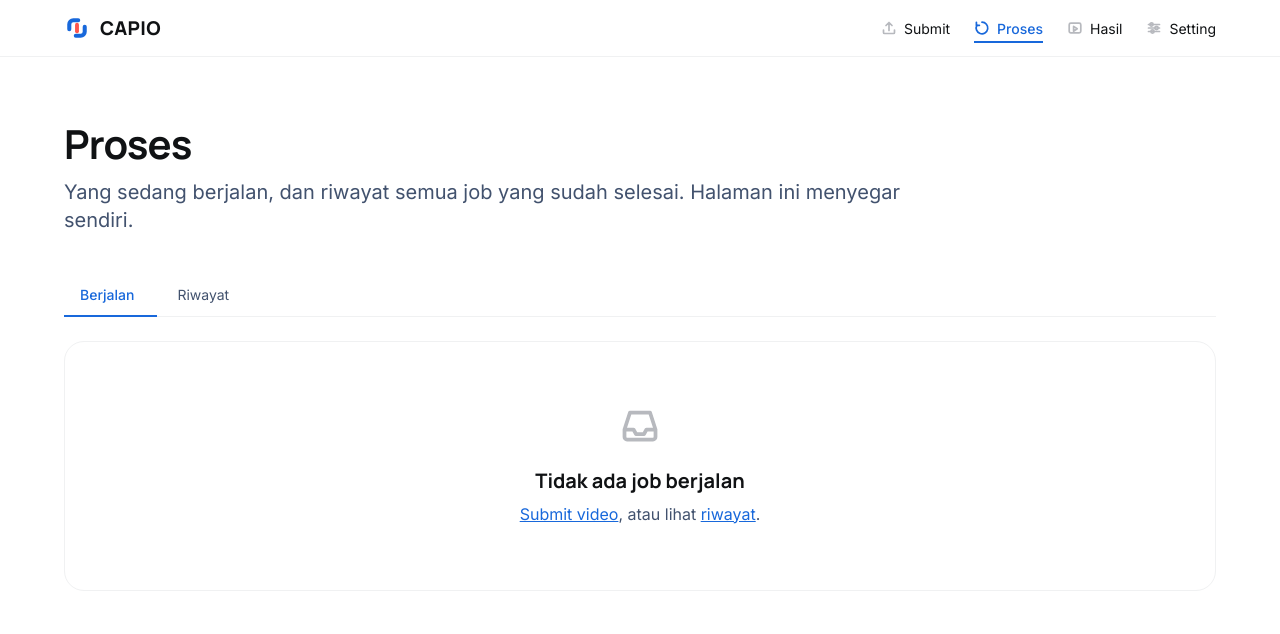
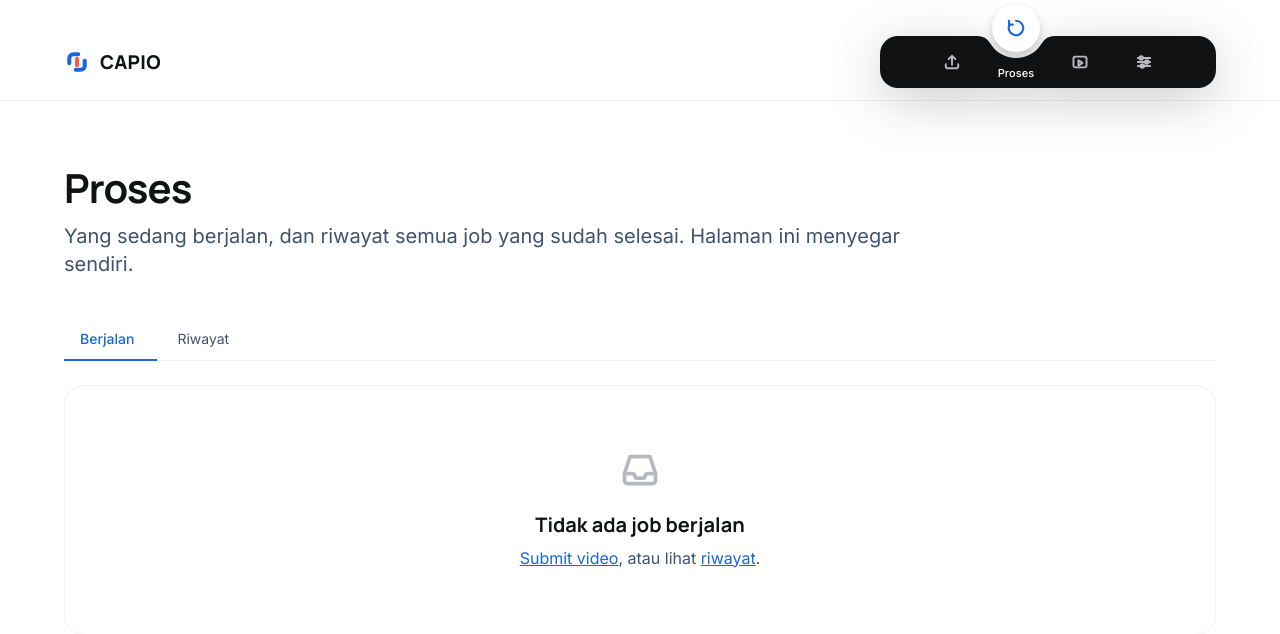
Before and after one commit to dataagentiv-gif/agentiv-capio, a FastAPI app: page /process in a window 1280 px wide. Shown: the top 634 px of the page. Run offline with FastAPI, Linux system fonts and the light colour scheme; data that the repository does not hold is empty; parts of the project's set-up code (start-up, migrations or seed data) failed here and were passed over.

Commit message:
feat(ui): nav jadi dock gelap dengan lekukan di bawah item aktif
Mengikuti referensi "liquid navigation": item yang sedang dibuka diangkat ke
lingkaran putih yang menyembul di atas dock, dan docknya melekuk mengikuti
lingkaran itu.

Lekukannya digambar sebagai SATU path SVG, bukan ditumpuk dari beberapa
lingkaran atau dilubangi dengan mask. Alasannya sudut pertemuan: tepi datar
dock dan lingkaran lekukan harus menyambung mulus, dan sebagai bentuk
terpisah yang ditumpuk, di titik potongnya selalu tersisa sudut lancip —
persis di bagian yang paling diperhatikan mata. Lengkung penyambungnya
menyinggung tepi atas sekaligus menyinggung lingkaran lekukan dari luar,
jadi jarak antar pusat = R + r dan sisanya Pythagoras.

Pusat lekukan diangkat ke ATAS tepi dock. Tanpa itu lekukan dan lingkarannya
sepusat, jadi lingkaran sebesar apa pun selalu menggali dock sedalam
jari-jarinya sendiri — dan lingkaran sebesar referensi akan membelah dock
jadi dua. Diangkat, keduanya bisa dipilih terpisah: lingkaran besar,
lekukan dangkal.

Ukurannya hidup sebagai custom property dan JS membacanya balik, jadi media
query cukup mengubah angkanya di satu tempat. Ditulis dua kali — sekali di
CSS untuk lingkaran, sekali di JS untuk lekukan — keduanya pasti berbeda
suatu saat, dan gejalanya lingkaran yang tidak duduk pas di lekukannya.

Tanpa animasi geser, dan itu disengaja: tiap item memuat halaman baru, jadi
lekukannya sudah berada di tempat yang benar begitu halaman berikutnya
tampil. Animasi apa pun di sini tidak akan pernah sempat terlihat.

Dua hal yang cuma ketahuan setelah hasilnya difoto dan dilihat:

- Label item aktif tertimbun docknya sendiri. .dock-bg diposisikan absolut
  sehingga melukis di atas semua elemen yang tidak diposisikan, dan <a> yang
  aktif sempat dibuat `position: static`. Gejalanya persis seperti label yang
  tidak pernah dirender — tidak ada error, tidak ada yang hilang dari DOM.
- Padding dock terlalu mepet. Lekukan item pertama dan terakhir melebar
  sampai ~39px dari pusatnya, dan begitu menyentuh lengkung sudut dock,
  keduanya saling makan.

Kalau JS mati, CSS memberi latar pil biasa — navigasinya tetap terbaca dan
bisa dipakai, cuma tanpa lekukannya.

Co-Authored-By: Claude Opus 5 <noreply@anthropic.com>

```diff
--- a/web/static/app.js
+++ b/web/static/app.js
@@ -117,6 +117,77 @@ function idJob(id) {
           >${esc(String(id).slice(0, 8))}</button>`;
 }
 
+// Lekukan dock digambar sebagai SATU path SVG, bukan ditumpuk dari beberapa
+// lingkaran atau dilubangi dengan mask. Alasannya sudut pertemuan: tepi datar
+// dock dan lingkaran lekukannya harus MENYAMBUNG mulus, dan kalau keduanya
+// ditumpuk sebagai bentuk terpisah, di titik potongnya selalu tersisa sudut
+// lancip — persis di bagian yang paling diperhatikan mata.
+//
+// Digambar sekali saat halaman dimuat, tanpa animasi geser: tiap item nav
+// memuat halaman baru, jadi lekukannya sudah berada di tempat yang benar
+// begitu halaman berikutnya tampil. Animasi apa pun di sini tidak akan pernah
+// sempat terlihat.
+(function dock() {
+  const el = document.getElementById('dock');
+  const aktif = el?.querySelector('a.on');
+  const path = el?.querySelector('.dock-bg path');
+  if (!el || !aktif || !path) return;
+
+  function gambar() {
+    const gaya = getComputedStyle(el);
+    const px = (n) => parseFloat(gaya.getPropertyValue(n));
+    const R = px('--lekuk'), r = px('--sambung'), Rb = px('--sudut');
+    const k = px('--angkat');
+    const kotak = el.getBoundingClientRect();
+    const W = Math.round(kotak.width), H = Math.round(kotak.height);
+    if (!W || !H || !R || !r) return;
+
+    // Pusat lekukan ada di (cx, -k) — DI ATAS tepi dock. Lengkung penyambung
+    // menyinggung tepi atas dari bawah (pusatnya di y = r) dan menyinggung
+    // lingkaran lekukan dari luar, jadi jarak antar pusatnya = R + r. Sisanya
+    // Pythagoras dengan beda tinggi (r + k).
+    const d = Math.sqrt((R + r) ** 2 - (r + k) ** 2);
+    // Dijepit supaya lekukan tidak pernah memakan sudut dock. Dengan padding
+    // yang sekarang ini tidak pernah aktif, tapi cukup satu label yang lebih
+    // pendek untuk membuatnya perlu — dan gejalanya path yang saling silang,
+    // bukan pergeseran kecil yang bisa diabaikan.
+    const pusat = aktif.offsetLeft + aktif.offsetWidth / 2;
+    const cx = Math.min(Math.max(pusat, Rb + d), W - Rb - d);
+    const ty = -k + R * (r + k) / (R + r);
+    const tx = (arah) => cx + arah * R * d / (R + r);
+    const n = (v) => v.toFixed(1);
+
+    // Lingkaran mengikuti pergeseran jepitan, bukan dipusatkan sendiri —
+    // supaya ia dan lekukannya tidak mungkin berbeda tempat.
+    el.style.setProperty('--geser', `${n(cx - pusat)}px`);
+    el.querySelector('.dock-bg').setAttribute('viewBox', `0 0 ${W} ${H}`);
+    path.setAttribute('d', [
+      `M${Rb} 0`,
+      `H${n(cx - d)}`,
+      `A${r} ${r} 0 0 1 ${n(tx(-1))} ${n(ty)}`,
+      `A${R} ${R} 0 0 0 ${n(tx(1))} ${n(ty)}`,
+      `A${r} ${r} 0 0 1 ${n(cx + d)} 0`,
+      `H${W - Rb}`,
+      `A${Rb} ${Rb} 0 0 1 ${W} ${Rb}`,
+      `V${H - Rb}`,
+      `A${Rb} ${Rb} 0 0 1 ${W - Rb} ${H}`,
+      `H${Rb}`,
+      `A${Rb} ${Rb} 0 0 1 0 ${H - Rb}`,
+      `V${Rb}`,
+      `A${Rb} ${Rb} 0 0 1 ${Rb} 0`,
+      'Z',
+    ].join(' '));
+    el.classList.add('digambar');
+  }
+
+  gambar();
+  addEventListener('resize', gambar);
+  // Font web mengubah lebar label setelah halaman terlanjur tergambar, dan itu
+  // menggeser pusat item aktif beberapa piksel — cukup untuk membuat lingkaran
+  // terlihat tidak duduk pas di lekukannya.
+  document.fonts?.ready.then(gambar);
+})();
+
 // Menyalin id dipasang sekali di sini, bukan per halaman: dua halaman memakai
 // tombol yang sama, dan dua salinan penanganan klik akan lambat laun berbeda.
 document.addEventListener('click', async (e) => {
--- a/web/static/style.css
+++ b/web/static/style.css
@@ -89,8 +89,9 @@ a { color: var(--color-action); }
 .nav-inner {
   max-width: var(--page-max);
   margin: 0 auto;
-  height: 56px;
-  padding: 0 24px;
+  /* Atasnya jauh lebih lega dari bawahnya: lingkaran item aktif menyembul ke
+     luar dock, dan tanpa ruang itu ia terpotong tepi nav. */
+  padding: 36px 24px 12px;
   display: flex;
   align-items: center;
   gap: 32px;
@@ -115,29 +116,135 @@ a { color: var(--color-action); }
    bidang gelap, jadi tanpa ini ia terlihat menempel ke wordmark. */
 .brand .mark { margin-right: 1px; }
 
-.nav-links { margin-left: auto; display: flex; gap: 24px; }
+/* ---------- Dock navigasi ----------
+   Item aktif diangkat ke lingkaran putih yang menyembul di atas dock, dan
+   docknya melekuk mengikuti lingkaran itu.
 
-.nav-links a {
-  display: inline-flex;
-  align-items: center;
-  gap: 7px;
-  font-size: 14px;
-  font-weight: 400;
-  color: var(--color-ink);
-  text-decoration: none;
-  padding: 4px 0;
+   Ukurannya ditulis SEBAGAI CUSTOM PROPERTY karena app.js membacanya balik
+   untuk menggambar path-nya. Kalau angkanya ditulis dua kali — sekali di sini
+   untuk lingkaran, sekali di JS untuk lekukan — keduanya pasti berbeda suatu
+   saat, dan gejalanya lingkaran yang tidak duduk pas di lekukannya. */
+.dock {
+  --tinggi: 52px;
+  --lekuk: 30px;     /* jari-jari lekukan */
+  /* Pusat lekukan diangkat ke ATAS tepi dock. Tanpa ini lekukan dan
+     lingkarannya sepusat di y=0, jadi lingkaran sebesar apa pun selalu
+     menggali dock sedalam jari-jarinya sendiri — dan lingkaran sebesar
+     referensi akan membelah dock jadi dua. Diangkat, keduanya bisa dipilih
+     terpisah: lingkaran besar, lekukan dangkal. */
+  --angkat: 8px;
+  --sambung: 15px;   /* lengkung penyambung antara tepi datar dan lekukan */
+  --sudut: 18px;     /* sudut dock */
+  --sela: 6px;       /* jarak lingkaran ke tepi lekukan */
+  --item: 64px;
+
+  position: relative;
+  margin-left: auto;
+  display: flex;
+  height: var(--tinggi);
+  /* Bukan sekadar ruang napas. Lekukan item PERTAMA dan TERAKHIR melebar
+     sampai ~39px dari pusatnya, dan begitu ia mencapai lengkung sudut dock,
+     bentuknya mulai saling makan. Padding inilah yang menjauhkannya. */
+  padding: 0 40px;
+  /* Latar pil biasa sebagai cadangan kalau JS tidak jalan. Begitu path-nya
+     tergambar, app.js menambah kelas `digambar` dan latar ini dilepas —
+     kalau tidak, lekukannya tertutup kembali oleh kotak ini. */
+  background: var(--surface-dark);
+  border-radius: var(--sudut);
+  box-shadow: 0 12px 26px rgba(16, 18, 20, .22);
 }
 
-.nav-links .ic { color: var(--color-ash); transition: color .15s; }
-.nav-links a:hover .ic, .nav-links a.active .ic { color: var(--color-action); }
+.dock.digambar { background: none; box-shadow: none; }
 
-.nav-links a:hover { color: var(--color-action); }
+.dock-bg {
+  position: absolute;
+  inset: 0;
+  width: 100%;
+  height: 100%;
+  /* Lekukan menyentuh y=0, dan tanpa ini bayangannya terpotong tepi viewBox. */
+  overflow: visible;
+  filter: drop-shadow(0 12px 26px rgba(16, 18, 20, .22));
+}
 
-.nav-links a.active {
+.dock-bg path { fill: var(--surface-dark); }
+
+.dock a {
+  position: relative;
+  /* Wajib, dan bukan sekadar kehati-hatian: .dock-bg diposisikan absolut, jadi
+     ia melukis di atas semua elemen yang tidak diposisikan. Tanpa ini label
+     item aktif tertimbun docknya sendiri — terlihat persis seperti label yang
+     tidak pernah dirender. */
+  z-index: 1;
+  width: var(--item);
+  display: flex;
+  flex-direction: column;
+  align-items: center;
+  justify-content: center;
+  gap: 5px;
+  text-decoration: none;
+  color: var(--color-ash);
+}
+
+.dock .ikon {
+  display: grid;
+  place-items: center;
+  width: 34px;
+  height: 34px;
+  border-radius: var(--radius-full);
+  transition: background .15s, color .15s;
+}
+
+.dock .ic { display: block; width: 18px; height: 18px; }
+
+/* Label hanya untuk item aktif — persis seperti referensinya. Empat label
+   sekaligus di dock selebar ini akan berdesakan, dan yang ingin dibaca cuma
+   satu: yang sedang dibuka. */
+.dock .lbl {
+  font-size: 11px;
+  font-weight: 500;
+  letter-spacing: .01em;
+  color: var(--color-white);
+  display: none;
+}
+
+.dock a:hover .ikon { background: rgba(255, 255, 255, .1); color: var(--color-white); }
+
+.dock a:focus-visible { outline: none; }
+.dock a:focus-visible .ikon {
+  outline: 2px solid var(--color-white);
+  outline-offset: 2px;
+}
+
+/* --- item aktif --- */
+
+.dock a.on {
+  /* Lingkaran keluar dari alur biasa, jadi yang tersisa di dalam dock cuma
+     labelnya — dan itu duduk di bawah lekukan, bukan di tengah dock. */
+  justify-content: flex-end;
+  padding-bottom: 7px;
+}
+
+.dock a.on .lbl { display: block; }
+
+.dock a.on .ikon {
+  position: absolute;
+  /* Dipusatkan ke itemnya sendiri, DITAMBAH pergeseran yang sama dengan yang
+     dipakai menggambar lekukan. --geser hampir selalu nol; ia baru berisi saat
+     lekukan terpaksa dijepit menjauhi sudut dock, dan di saat itulah lingkaran
+     harus ikut bergeser — kalau tidak, ia berhenti duduk di lekukannya. */
+  left: calc(50% + var(--geser, 0px));
+  top: calc(-1 * var(--angkat));
+  transform: translate(-50%, -50%);
+  width: calc((var(--lekuk) - var(--sela)) * 2);
+  height: calc((var(--lekuk) - var(--sela)) * 2);
+  background: var(--surface-canvas);
   color: var(--color-action);
-  font-weight: 500;
-  box-shadow: inset 0 -2px 0 var(--color-action);
+  box-shadow: 0 4px 10px rgba(16, 18, 20, .18);
 }
+
+.dock a.on:hover .ikon { background: var(--surface-canvas); }
+
+.dock a.on .ic { width: 20px; height: 20px; }
 
 /* ---------- Layout ---------- */
 
@@ -859,6 +966,18 @@ select:focus {
 }
 
 @media (max-width: 640px) {
+  /* Dock dikecilkan lewat custom property-nya sendiri, bukan lewat aturan
+     terpisah: app.js membaca angka yang sama untuk menggambar lekukannya, jadi
+     mengubahnya di satu tempat sudah cukup. */
+  .dock {
+    --tinggi: 48px; --lekuk: 26px; --angkat: 7px;
+    --sambung: 12px; --sudut: 16px; --item: 54px;
+    padding: 0 34px;
+  }
+  .nav-inner { padding: 30px 14px 10px; gap: 12px; }
+  /* Wordmark dilepas lebih dulu, bukan docknya: nama app sudah ada di title
+     bar, sementara dock adalah satu-satunya cara pindah halaman. */
+  .brand-name { display: none; }
   main { padding: 40px 16px 64px; }
   h1.display { font-size: 32px; }
   .lede { font-size: 16px; }
--- a/web/templates/_layout.html
+++ b/web/templates/_layout.html
@@ -54,7 +54,7 @@
   </defs>
 </svg>
 
-<nav class="nav">
+<header class="nav">
   <div class="nav-inner">
     <a class="brand" href="/">
       {# Simbol CAPIO: dua kurung yang saling mengunci membentuk bingkai
@@ -70,14 +70,28 @@
       </svg>
       <span class="brand-name">CAPIO</span>
     </a>
-    <div class="nav-links">
-      <a href="/"         class="{% if page == 'submit'   %}active{% endif %}"><svg class="ic" width="16" height="16" viewBox="0 0 16 16" aria-hidden="true"><use href="#i-submit"/></svg>Submit</a>
-      <a href="/process"  class="{% if page == 'process'  %}active{% endif %}"><svg class="ic" width="16" height="16" viewBox="0 0 16 16" aria-hidden="true"><use href="#i-process"/></svg>Proses</a>
-      <a href="/results"  class="{% if page == 'results'  %}active{% endif %}"><svg class="ic" width="16" height="16" viewBox="0 0 16 16" aria-hidden="true"><use href="#i-results"/></svg>Hasil</a>
-      <a href="/settings" class="{% if page == 'settings' %}active{% endif %}"><svg class="ic" width="16" height="16" viewBox="0 0 16 16" aria-hidden="true"><use href="#i-settings"/></svg>Setting</a>
-    </div>
+    {# Dock gelap dengan lekukan di bawah item aktif. Bentuk docknya digambar
+       satu path SVG oleh app.js; kalau JS mati, CSS memberi latar pil biasa
+       sehingga navigasinya tetap terbaca dan bisa dipakai — cuma tanpa
+       lekukannya. #}
+    <nav class="dock" id="dock" aria-label="Navigasi utama">
+      <svg class="dock-bg" aria-hidden="true"><path d=""/></svg>
+      {% set menu = [
+        ('/',         'submit',   'i-submit',   'Submit'),
+        ('/process',  'process',  'i-process',  'Proses'),
+        ('/results',  'results',  'i-results',  'Hasil'),
+        ('/settings', 'settings', 'i-settings', 'Setting'),
+      ] %}
+      {% for href, kunci, ikon, judul in menu %}
+      <a href="{{ href }}" class="{% if page == kunci %}on{% endif %}"
+         {% if page == kunci %}aria-current="page"{% endif %}>
+        <span class="ikon"><svg class="ic" width="16" height="16" viewBox="0 0 16 16" aria-hidden="true"><use href="#{{ ikon }}"/></svg></span>
+        <span class="lbl">{{ judul }}</span>
+      </a>
+      {% endfor %}
+    </nav>
   </div>
-</nav>
+</header>
 
 <main class="{% block main_class %}{% endblock %}">
   <div class="page-head">
```
